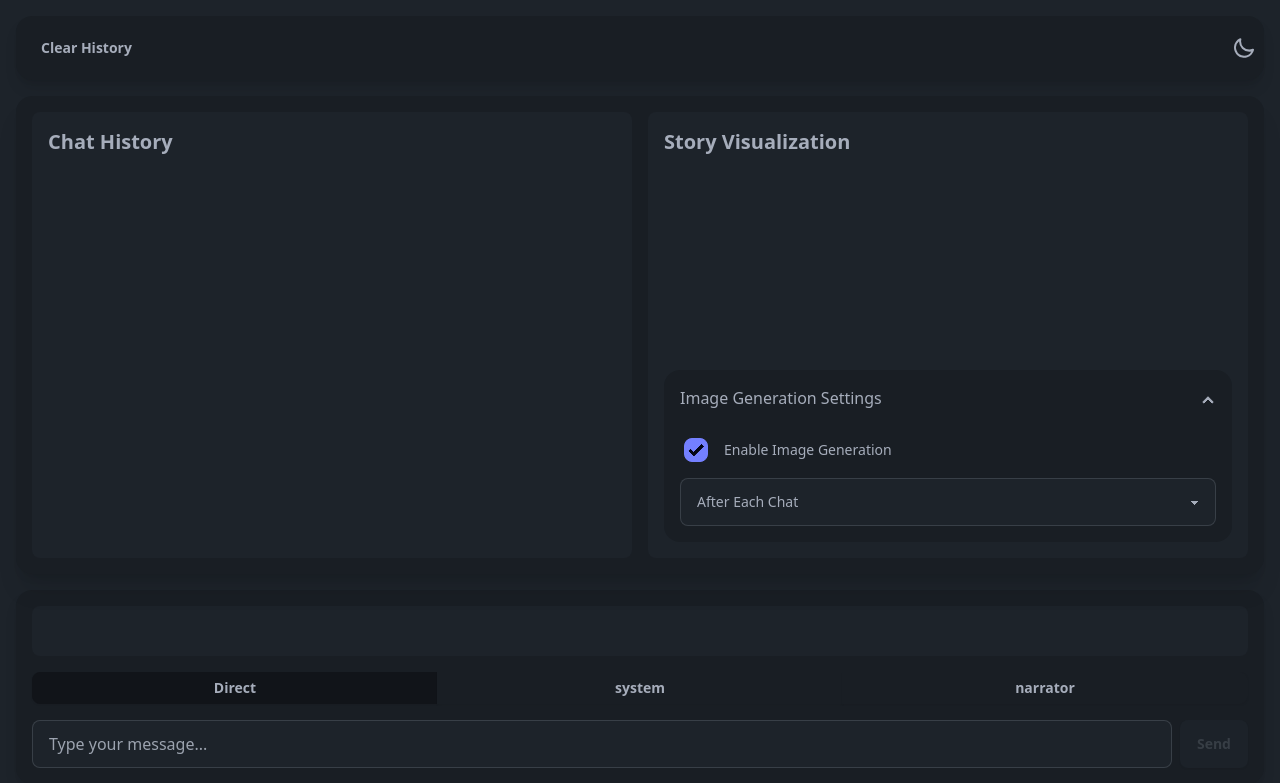
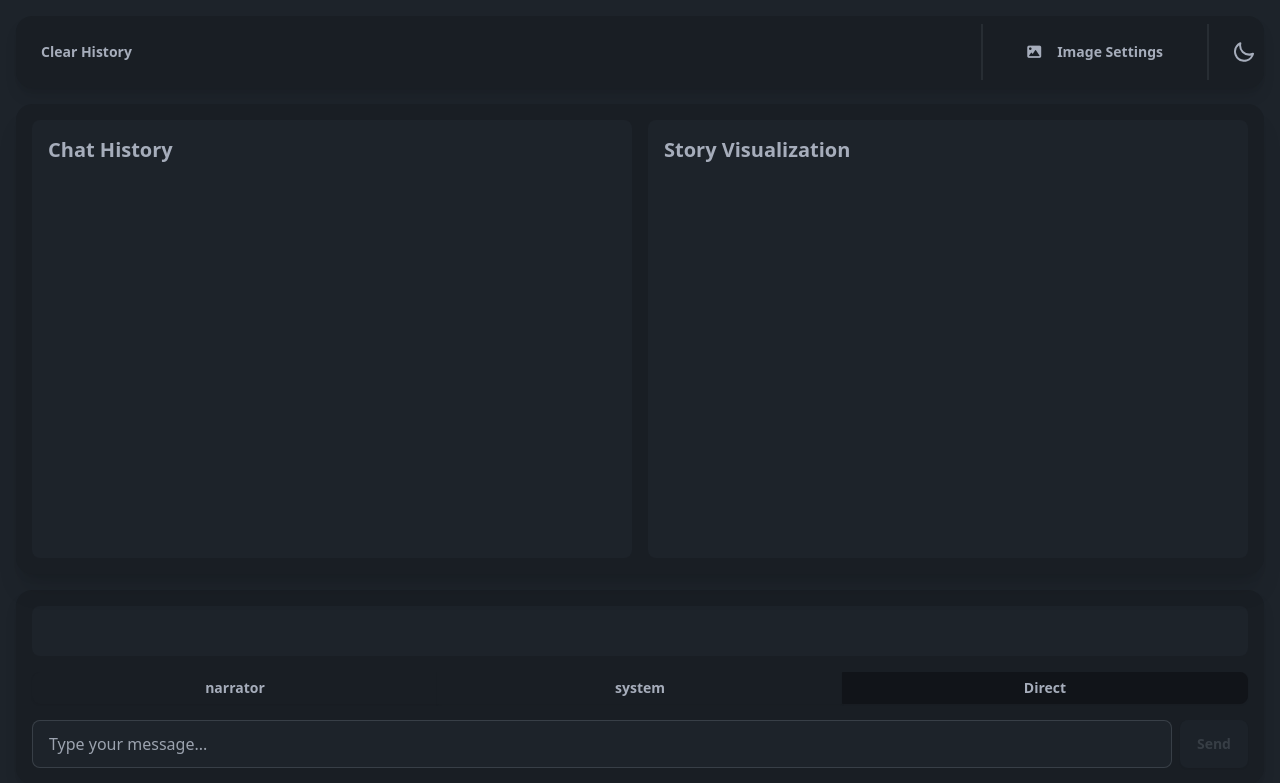
Before and after one commit to Saik0s/narraflow, a FastAPI app: page / in a window 1280 px wide. Shown: the top 783 px of the page. Run offline with FastAPI, Linux system fonts and the light colour scheme; some libraries are stand-ins or nearby versions.

Commit message:
feat: enhanced image generation with structured prompts and vertical carousel
This update improves image generation and UI, adding a structured prompt system and vertical image carousel.

CHANGES:

- Implemented structured image prompt generation using Claude API
- Added vertical carousel for displaying generated images
- Refactored image generation process in backend
- Updated UI with new image controls and settings
- Improved CSS for better image display and transitions
- Enhanced chat message handling with keyword support
- Optimized image rendering to prevent duplicates

```diff
--- a/app/main.py
+++ b/app/main.py
@@ -2,9 +2,9 @@ from fastapi import FastAPI, HTTPException, Request
 from fastapi.templating import Jinja2Templates
 from fastapi.staticfiles import StaticFiles
 from fastapi.responses import HTMLResponse, JSONResponse
-from app.models import LLMMessage, NewChatMessage, ImagePrompt, Message
+from app.models import LLMMessage, NewChatMessage, ImageGenerationRequest, Message
 from app.llm import process_chat
-from app.image_gen import generate_image
+from app.image_gen import generate_image, generate_prompt
 import logging
 from pydantic import BaseModel
 from typing import List, Optional, Dict, Any
@@ -54,7 +54,18 @@ async def chat(chat_message: NewChatMessage):
         logger.info(f"Generated response: {response}")
 
         response.messages.insert(
-            0, LLMMessage(author=chat_message.author, content=chat_message.content)
+            0,
+            LLMMessage(
+                author=chat_message.author,
+                content=(
+                    f"{chat_message.content}"
+                    + (
+                        f'\n\n* Selected Keywords: {", ".join(chat_message.selectedKeywords)} *'
+                        if chat_message.selectedKeywords
+                        else ""
+                    )
+                ).strip(),
+            ),
         )
 
         return {
@@ -69,9 +80,10 @@ async def chat(chat_message: NewChatMessage):
 
 
 @app.post("/api/image/generate")
-async def generate_image_endpoint(prompt: ImagePrompt):
+async def generate_image_endpoint(imageGen: ImageGenerationRequest):
     try:
-        logger.info(f"Received image generation request: {prompt}")
+        logger.info(f"Received image generation request: {imageGen}")
+        prompt = await generate_prompt(imageGen.history)
         image_response = await generate_image(prompt)
         logger.info(f"Generated image response: {image_response}")
         return image_response
--- a/static/css/styles.css
+++ b/static/css/styles.css
@@ -101,3 +101,48 @@
 #chat-messages > div {
     flex-shrink: 0;
 }
+
+/* Add these styles for the carousel */
+.carousel-vertical {
+  display: flex;
+  flex-direction: column;
+  scroll-snap-type: y mandatory;
+  overflow-y: auto;
+  gap: 1rem;
+  padding: 0.5rem;
+  scrollbar-width: thin;
+}
+
+.carousel-vertical .carousel-item {
+  scroll-snap-align: start;
+  flex-shrink: 0;
+  min-height: min(400px, 70vh);
+}
+
+/* Customize scrollbar */
+.carousel-vertical::-webkit-scrollbar {
+  width: 6px;
+}
+
+.carousel-vertical::-webkit-scrollbar-track {
+  background: hsl(var(--b2));
+  border-radius: 3px;
+}
+
+.carousel-vertical::-webkit-scrollbar-thumb {
+  background: hsl(var(--bc) / 0.3);
+  border-radius: 3px;
+}
+
+.carousel-vertical::-webkit-scrollbar-thumb:hover {
+  background: hsl(var(--bc) / 0.5);
+}
+
+/* Image transitions */
+.image-carousel-item img {
+  transition: transform 0.3s ease-in-out;
+}
+
+.image-carousel-item:hover img {
+  transform: scale(1.02);
+}
--- a/static/js/api.js
+++ b/static/js/api.js
@@ -1,6 +1,4 @@
 export async function sendMessage(content, author, history, selectedKeywords) {
-  if (!content) return;
-
   try {
     console.log('Making API request:', { content, author, history, selectedKeywords });
     const response = await fetch('/api/chat', {
--- a/static/js/ui.js
+++ b/static/js/ui.js
@@ -210,30 +210,42 @@ export class UI {
 
   // Update image rendering
   renderImages() {
-    if (!this.elements.imageContainer) return;
+    const container = this.elements.imageContainer;
 
-    this.elements.imageContainer.innerHTML = '';
+    // Get existing images
+    const existingImages = container.querySelectorAll('.image-carousel-item');
+    const existingUrls = Array.from(existingImages).map(wrapper => wrapper.dataset.imageUrl);
 
+    // Add new images
     appState.imageHistory.forEach(imageUrl => {
-      const imageWrapper = document.createElement('div');
-      imageWrapper.className = 'card bg-base-200 shadow-xl';
-
-      const imageBody = document.createElement('div');
-      imageBody.className = 'card-body p-4';
+      if (!existingUrls.includes(imageUrl)) {
+        const carouselItem = document.createElement('div');
+        carouselItem.className = 'carousel-item h-auto w-full';
+        carouselItem.dataset.imageUrl = imageUrl;
 
         const image = document.createElement('img');
         image.src = imageUrl;
-      image.className = 'w-full h-auto rounded-lg';
+        image.className = 'rounded-box opacity-0 transition-opacity duration-300';
 
-      imageBody.appendChild(image);
-      imageWrapper.appendChild(imageBody);
-      this.elements.imageContainer.appendChild(imageWrapper);
+        // Handle image load
+        image.onload = () => {
+          image.classList.remove('opacity-0');
+        };
+
+        carouselItem.appendChild(image);
+        container.appendChild(carouselItem);
+      }
     });
 
-    // Add auto-scroll after rendering images
+    // Scroll to the latest image
+    if (appState.imageHistory.length > 0) {
       requestAnimationFrame(() => {
-      this.elements.imageContainer.scrollTop = this.elements.imageContainer.scrollHeight;
+        const lastImage = container.lastElementChild;
+        if (lastImage) {
+          lastImage.scrollIntoView({ behavior: 'smooth' });
+        }
       });
+    }
   }
 
   // Update keywords rendering
@@ -461,7 +473,7 @@ export class UI {
   setupAuthorSelector() {
     if (!this.elements.authorSelector) return;
 
-    const defaultAuthors = ['', 'system', 'narrator'];
+    const defaultAuthors = ['narrator', 'system', ''];
     defaultAuthors.forEach(author => {
       const label = document.createElement('label');
       label.className = `join-item btn btn-sm flex-1 ${author === appState.selectedAuthor ? 'btn-active' : ''}`;
--- a/templates/index.html
+++ b/templates/index.html
@@ -21,20 +21,51 @@
         <button id="clear-history" class="btn btn-ghost">Clear History</button>
       </div>
       <div class="flex-none">
+        <!-- Add divider -->
+        <div class="divider divider-horizontal"></div>
+
+        <!-- Image Controls -->
+        <div class="dropdown dropdown-end">
+          <label tabindex="0" class="btn btn-ghost m-1">
+            <i class="fas fa-image"></i>
+            <span class="ml-2">Image Settings</span>
+          </label>
+          <div tabindex="0" class="dropdown-content z-[1] menu p-4 shadow bg-base-200 rounded-box w-72">
+            <div class="form-control">
+              <label class="label cursor-pointer justify-start gap-4">
+                <input type="checkbox" id="image-gen-enabled" class="checkbox checkbox-primary" checked />
+                <span class="label-text">Enable Image Generation</span>
+              </label>
+            </div>
+            <select id="image-gen-mode" class="select select-bordered w-full mt-2">
+              <option value="after_chat">After Each Chat</option>
+              <option value="periodic">Periodic</option>
+            </select>
+            <div id="interval-setting" class="form-control mt-2" style="display: none;">
+              <label class="input-group">
+                <input type="number" id="interval-input" min="5" value="30" class="input input-bordered w-20" />
+                <span>seconds</span>
+              </label>
+            </div>
+          </div>
+        </div>
+
+        <div class="divider divider-horizontal"></div>
+
+        <!-- Theme toggle -->
         <label class="swap swap-rotate">
-          <input type="checkbox"
-                 class="theme-controller"
-                 value="system"
-                 {% if initial_state and initial_state.theme == 'dark' %}checked{% endif %} />
+          <input type="checkbox" class="theme-controller" value="system" {% if initial_state and initial_state.theme=='dark' %}checked{% endif %} />
 
           <!-- sun icon -->
           <svg class="swap-on fill-current w-6 h-6" xmlns="http://www.w3.org/2000/svg" viewBox="0 0 24 24">
-            <path d="M5.64,17l-.71.71a1,1,0,0,0,0,1.41,1,1,0,0,0,1.41,0l.71-.71A1,1,0,0,0,5.64,17ZM5,12a1,1,0,0,0-1-1H3a1,1,0,0,0,0,2H4A1,1,0,0,0,5,12Zm7-7a1,1,0,0,0,1-1V3a1,1,0,0,0-2,0V4A1,1,0,0,0,12,5ZM5.64,7.05a1,1,0,0,0,.7.29,1,1,0,0,0,.71-.29,1,1,0,0,0,0-1.41l-.71-.71A1,1,0,0,0,4.93,6.34Zm12,.29a1,1,0,0,0,.7-.29l.71-.71a1,1,0,1,0-1.41-1.41L17,5.64a1,1,0,0,0,0,1.41A1,1,0,0,0,17.66,7.34ZM21,11H20a1,1,0,0,0,0,2h1a1,1,0,0,0,0-2Zm-9,8a1,1,0,0,0-1,1v1a1,1,0,0,0,2,0V20A1,1,0,0,0,12,19ZM18.36,17A1,1,0,0,0,17,18.36l.71.71a1,1,0,0,0,1.41,0,1,1,0,0,0,0-1.41ZM12,6.5A5.5,5.5,0,1,0,17.5,12,5.51,5.51,0,0,0,12,6.5Zm0,9A3.5,3.5,0,1,1,15.5,12,3.5,3.5,0,0,1,12,15.5Z"/>
+            <path
+              d="M5.64,17l-.71.71a1,1,0,0,0,0,1.41,1,1,0,0,0,1.41,0l.71-.71A1,1,0,0,0,5.64,17ZM5,12a1,1,0,0,0-1-1H3a1,1,0,0,0,0,2H4A1,1,0,0,0,5,12Zm7-7a1,1,0,0,0,1-1V3a1,1,0,0,0-2,0V4A1,1,0,0,0,12,5ZM5.64,7.05a1,1,0,0,0,.7.29,1,1,0,0,0,.71-.29,1,1,0,0,0,0-1.41l-.71-.71A1,1,0,0,0,4.93,6.34Zm12,.29a1,1,0,0,0,.7-.29l.71-.71a1,1,0,1,0-1.41-1.41L17,5.64a1,1,0,0,0,0,1.41A1,1,0,0,0,17.66,7.34ZM21,11H20a1,1,0,0,0,0,2h1a1,1,0,0,0,0-2Zm-9,8a1,1,0,0,0-1,1v1a1,1,0,0,0,2,0V20A1,1,0,0,0,12,19ZM18.36,17A1,1,0,0,0,17,18.36l.71.71a1,1,0,0,0,1.41,0,1,1,0,0,0,0-1.41ZM12,6.5A5.5,5.5,0,1,0,17.5,12,5.51,5.51,0,0,0,12,6.5Zm0,9A3.5,3.5,0,1,1,15.5,12,3.5,3.5,0,0,1,12,15.5Z" />
           </svg>
 
           <!-- moon icon -->
           <svg class="swap-off fill-current w-6 h-6" xmlns="http://www.w3.org/2000/svg" viewBox="0 0 24 24">
-            <path d="M21.64,13a1,1,0,0,0-1.05-.14,8.05,8.05,0,0,1-3.37.73A8.15,8.15,0,0,1,9.08,5.49a8.59,8.59,0,0,1,.25-2A1,1,0,0,0,8,2.36,10.14,10.14,0,1,0,22,14.05,1,1,0,0,0,21.64,13Zm-9.5,6.69A8.14,8.14,0,0,1,7.08,5.22v.27A10.15,10.15,0,0,0,17.22,15.63a9.79,9.79,0,0,0,2.1-.22A8.11,8.11,0,0,1,12.14,19.73Z"/>
+            <path
+              d="M21.64,13a1,1,0,0,0-1.05-.14,8.05,8.05,0,0,1-3.37.73A8.15,8.15,0,0,1,9.08,5.49a8.59,8.59,0,0,1,.25-2A1,1,0,0,0,8,2.36,10.14,10.14,0,1,0,22,14.05,1,1,0,0,0,21.64,13Zm-9.5,6.69A8.14,8.14,0,0,1,7.08,5.22v.27A10.15,10.15,0,0,0,17.22,15.63a9.79,9.79,0,0,0,2.1-.22A8.11,8.11,0,0,1,12.14,19.73Z" />
           </svg>
         </label>
       </div>
@@ -47,7 +78,6 @@
           <!-- Chat Column -->
           <div class="bg-base-100 rounded-lg p-4 h-full flex flex-col overflow-y-auto">
             <h2 class="text-xl font-bold mb-4">Chat History</h2>
-            <!-- Remove the fixed calc and rely on flex -->
             <div id="chat-messages" class="flex-1 min-h-0 pb-4">
               <!-- Chat messages will be inserted here -->
             </div>
@@ -56,40 +86,8 @@
           <!-- Images Column -->
           <div class="bg-base-100 rounded-lg p-4 h-full flex flex-col overflow-y-auto">
             <h2 class="text-xl font-bold mb-4">Story Visualization</h2>
-            <div id="images-container" class="flex-1 min-h-0 pb-4">
-              <p class="text-base-content/70">Visual interpretations of the story will appear here as you chat...</p>
-            </div>
-            <!-- Image Controls -->
-            <div class="collapse collapse-arrow bg-base-200 mt-4">
-              <input type="checkbox" class="collapse-toggle" checked />
-              <div class="collapse-title font-medium">
-                Image Generation Settings
-              </div>
-              <div class="collapse-content">
-                <div class="form-control">
-                  <label class="label cursor-pointer justify-start gap-4">
-                    <input type="checkbox"
-                           id="image-gen-enabled"
-                           class="checkbox checkbox-primary"
-                           checked />
-                    <span class="label-text">Enable Image Generation</span>
-                  </label>
-                </div>
-                <select id="image-gen-mode" class="select select-bordered w-full mt-2">
-                  <option value="after_chat">After Each Chat</option>
-                  <option value="periodic">Periodic</option>
-                </select>
-                <div id="interval-setting" class="form-control mt-2" style="display: none;">
-                  <label class="input-group">
-                    <input type="number"
-                           id="interval-input"
-                           min="5"
-                           value="30"
-                           class="input input-bordered w-20" />
-                    <span>seconds</span>
-                  </label>
-                </div>
-              </div>
+            <div id="images-container" class="carousel carousel-vertical rounded-box flex-1 min-h-0">
+              <!-- Images will be inserted here -->
             </div>
           </div>
         </div>
```
Also changed, not shown: app/image_gen.py (+60 -6 lines), app/models.py (+6 -3 lines). Lines whose indentation alone changed are shown as unchanged.
